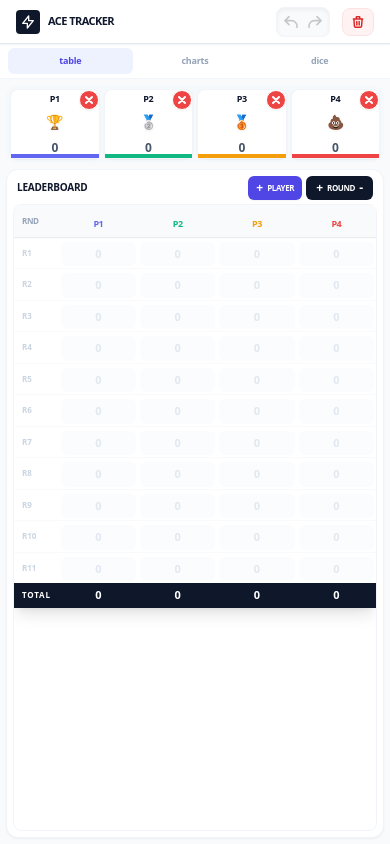
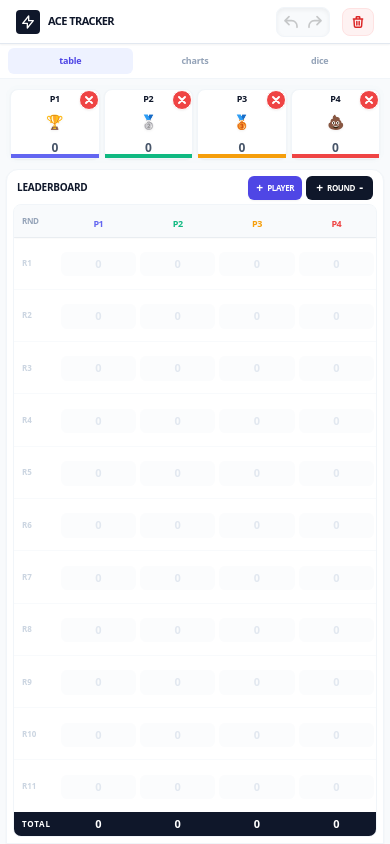
Before and after one commit to ffthmrc/OKEY-101-Score-Tracker-Pro, a React (Vite) app: page / in a window 390 px wide. Built offline with nearby package versions, Linux system fonts and the light colour scheme.

Commit message:
feat: Refine badge and layout for score tracker
Update the Badge component to more clearly define its rendering logic. Adjust the main content padding to ensure proper layout on mobile devices by removing bottom padding for the `pb-0` class.

```diff
--- a/App.tsx
+++ b/App.tsx
@@ -23,15 +23,12 @@ const PLAYER_COLORS = [
 const Badge = ({ rank, total, size = 'small' }: { rank: number, total: number, size?: 'small' | 'large' }) => {
   const emojiSize = size === 'large' ? 'text-xl md:text-3xl' : 'text-sm md:text-xl';
 
-  // Rank 1, 2, 3 always get medals if they exist
   if (rank === 1) return <span className={`${emojiSize} drop-shadow-sm select-none leading-none`} title="Winner">🏆</span>;
   if (rank === 2) return <span className={`${emojiSize} drop-shadow-sm select-none leading-none`} title="Second">🥈</span>;
   if (rank === 3) return <span className={`${emojiSize} drop-shadow-sm select-none leading-none`} title="Third">🥉</span>;
 
-  // Last place gets the 💩 icon if there are at least 4 players
   if (rank === total && total >= 4) return <span className={`${emojiSize} drop-shadow-sm select-none leading-none`} title="Last Place">💩</span>;
 
-  // Default for others
   return <span className={`${emojiSize} drop-shadow-sm select-none leading-none`} title="Ranking">💪</span>;
 };
 
@@ -362,7 +359,8 @@ const GameDashboard: React.FC<GameDashboardProps> = ({
         ))}
       </nav>
 
-      <main className="max-w-7xl mx-auto w-full px-1.5 md:px-6 py-1.5 md:py-3 flex flex-col flex-1 gap-1.5 md:gap-3 overflow-hidden">
+      {/* pb-0 ensures main fills the bottom on mobile */}
+      <main className="max-w-7xl mx-auto w-full px-1.5 md:px-6 py-1.5 md:py-3 pb-0 md:pb-3 flex flex-col flex-1 gap-1.5 md:gap-3 overflow-hidden">
         {activeTab === 'table' && (
           <div className="w-full shrink-0 bg-slate-100/30 rounded-xl">
             <section className="grid grid-cols-4 gap-1 p-1 md:flex md:flex-nowrap md:gap-4 md:p-4">
@@ -379,9 +377,10 @@ const GameDashboard: React.FC<GameDashboardProps> = ({
           </div>
         )}
 
-        <div className="bg-white rounded-xl shadow-sm border border-slate-100 flex-1 flex flex-col overflow-hidden">
+        {/* rounded-b-none on mobile helps it feel like it extends to the very end */}
+        <div className="bg-white rounded-xl rounded-b-none md:rounded-b-xl shadow-sm border border-slate-100 flex-1 flex flex-col overflow-hidden">
           {activeTab === 'table' && (
-            <div className="p-1.5 md:p-3 flex flex-col h-full overflow-hidden">
+            <div className="p-1.5 md:p-3 flex flex-col flex-1 overflow-hidden">
               <div className="flex items-center justify-between mb-1 px-1 shrink-0">
                 <h2 className="text-[10px] md:text-xs font-black text-slate-900 uppercase tracking-tight">Leaderboard</h2>
                 <div className="flex items-center gap-1">
@@ -399,8 +398,9 @@ const GameDashboard: React.FC<GameDashboardProps> = ({
                   </div>
                 </div>
               </div>
+              {/* Added flex-1 to the table container and min-h-full to the table to ensure footer is at bottom */}
               <div className="overflow-auto rounded-lg border border-slate-100 flex-1 bg-white">
-                <table className="w-full text-left border-collapse min-w-[280px]">
+                <table className="w-full text-left border-collapse min-w-[280px] min-h-full">
                   <thead className="sticky top-0 z-20 bg-slate-50 shadow-sm">
                     <tr className="border-b border-slate-100">
                       <th className="py-1 md:py-2.5 px-2 text-[8px] md:text-[10px] font-black text-slate-400 uppercase w-10 md:w-20 tracking-tighter">Rnd</th>
@@ -423,6 +423,7 @@ const GameDashboard: React.FC<GameDashboardProps> = ({
                       </tr>
                     ))}
                   </tbody>
+                  {/* Footer will now always stick to the bottom of the container thanks to min-h-full on table */}
                   <tfoot className="sticky bottom-0 bg-slate-900 text-white z-20 shadow-lg">
                     <tr>
                       <td className="py-1 md:py-2.5 px-2 text-[8px] md:text-[10px] font-black uppercase tracking-widest">Total</td>
```
